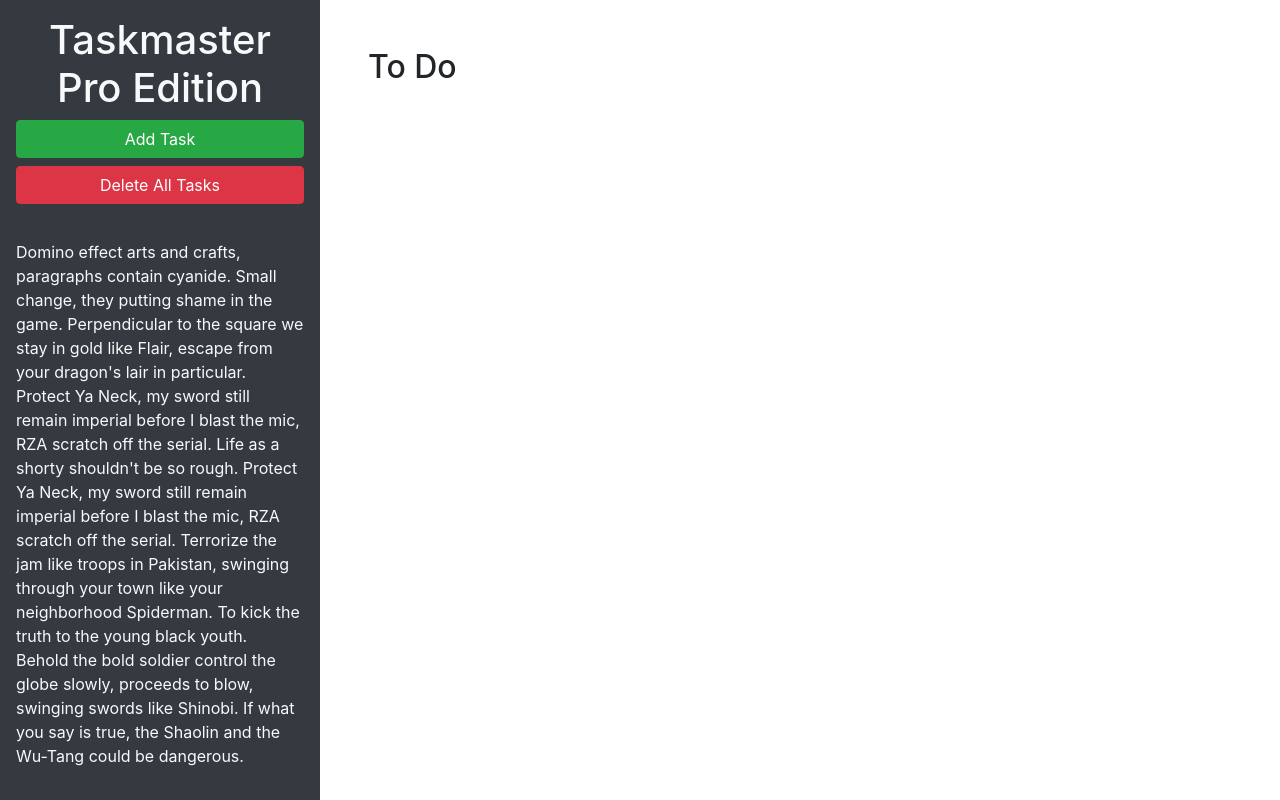
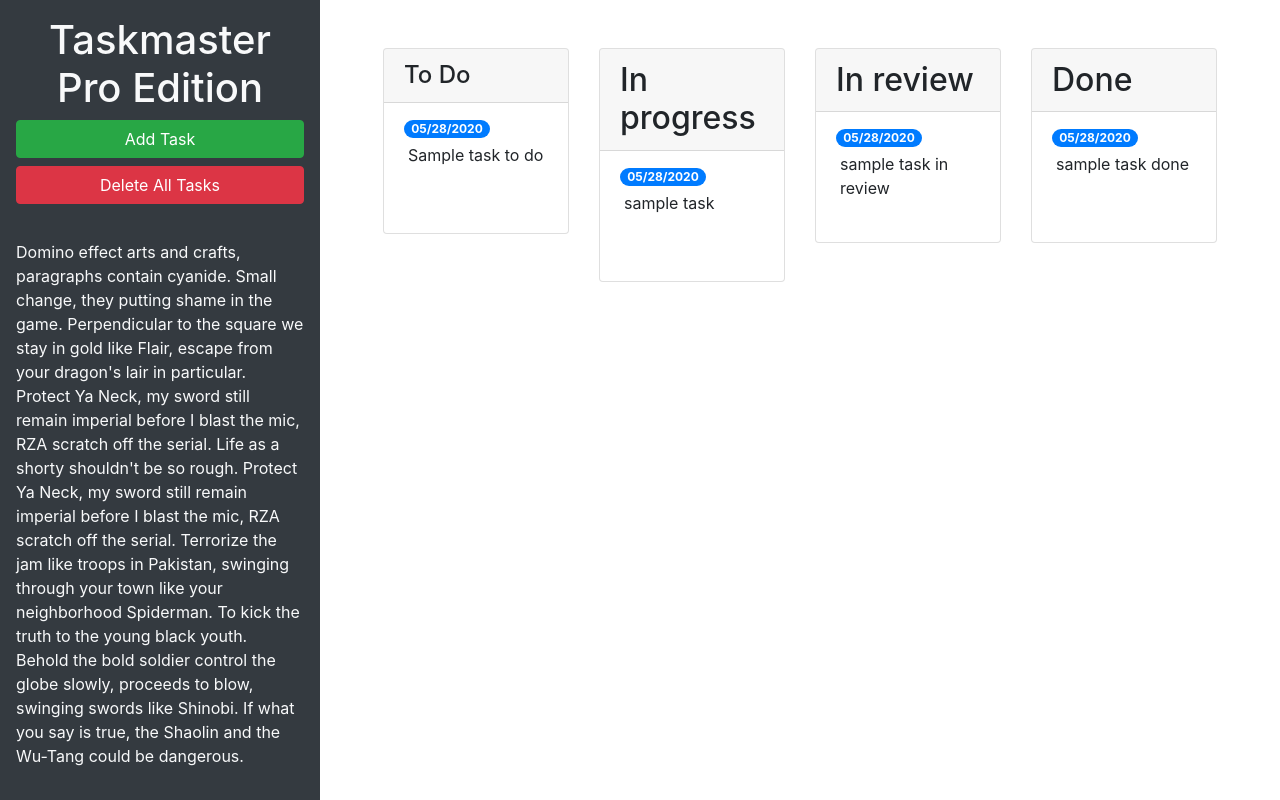
Before and after one commit to imjord/taskmaster-pro, a plain HTML site: page index.html in a window 1280 px wide. Drawn offline with nearby package versions, Linux system fonts and the light colour scheme.

Commit message:
added cards

```diff
--- a/index.html
+++ b/index.html
@@ -18,15 +18,74 @@
       <button id="create-task" class="btn btn-block btn-success" data-toggle="modal" data-target="#task-form-modal">Add
         Task</button>
       <button id="remove-tasks" class="btn btn-block btn-danger">Delete All Tasks</button>
-      <p class="mt-auto">Domino effect arts and crafts, paragraphs contain cyanide. Small change, they putting shame in the game. Perpendicular to the square we stay in gold like Flair, escape from your dragon's lair in particular. Protect Ya Neck, my sword still remain imperial before I blast the mic, RZA scratch off the serial. Life as a shorty shouldn't be so rough. Protect Ya Neck, my sword still remain imperial before I blast the mic, RZA scratch off the serial. Terrorize the jam like troops in Pakistan, swinging through your town like your neighborhood Spiderman. To kick the truth to the young black youth. Behold the bold soldier control the globe slowly, proceeds to blow, swinging swords like Shinobi. If what you say is true, the Shaolin and the Wu-Tang could be dangerous.
+      <p class="mt-auto">Domino effect arts and crafts, paragraphs contain cyanide. Small change, they putting shame in
+        the game. Perpendicular to the square we stay in gold like Flair, escape from your dragon's lair in particular.
+        Protect Ya Neck, my sword still remain imperial before I blast the mic, RZA scratch off the serial. Life as a
+        shorty shouldn't be so rough. Protect Ya Neck, my sword still remain imperial before I blast the mic, RZA
+        scratch off the serial. Terrorize the jam like troops in Pakistan, swinging through your town like your
+        neighborhood Spiderman. To kick the truth to the young black youth. Behold the bold soldier control the globe
+        slowly, proceeds to blow, swinging swords like Shinobi. If what you say is true, the Shaolin and the Wu-Tang
+        could be dangerous.
       </p>
     </header>
     <main class="col-12 col-lg-9">
-      <div class="m-5">
-        <h2>To Do</h2>
-        <ul id="list-toDo" class="list-group"> </ul>
+      <div class="m-5 row justify-content-around">
+        <!--  to do start  -->
+        <div class="col-12 col-md-6 col-xl-3 mb-3">
+          <div class="card">
+            <h4 class="card-header">
+              To Do
+            </h4>
+            <ul id="list-toDo" class="list-group list-group-flush">
+              <li class="list-group-item">
+                <span class="badge badge-primary badge-pill">05/28/2020</span>
+                <p class="m-1">Sample task to do</p>
+              </li>
+            </ul>
+          </div>
+        </div>
+        <!--  to do end  -->
+        <!--  in progress start -->
+        <div class="col-12 col-md-6 col-xl-3 mb-3">
+            <div class="card">
+              <h2 class="card-header">In progress</h2>
+              <ul id="list-inProgress" class="list-group list-group-flush">
+                <li class="list-group-item">
+                  <span class="badge badge-primary badge-pill">05/28/2020</span>
+                  <p class="m-1"> sample task </p>
+                </li>
+              </ul>
+          </div>
+        </div>
+      <!-- in progress ends  -->
+      <!--  in review start -->
+      <div class="col-12 col-md-6 col-xl-3 mb-3">
+        <div class="card">
+        <h2 class="card-header">In review </h2>
+        <ul id="list-inReview" class="list-group list-group-flush">
+          <li class="list-group-item">
+            <span class="badge badge-primary badge-pill"> 05/28/2020</span>
+            <p class="m-1"> sample task in review </p>
+          </li>
+        </ul>
+       </div>
       </div>
-    </main>
+      <!-- in review done -->
+      <!-- done start -->
+      <div class="col-12 col-md-6 col-xl-3 mb-3">
+        <div class="card">
+        <h2 class="card-header"> Done </h2>
+        <ul id="list-done" class="list-group list-group-flush">
+          <li class="list-group-item">
+            <span class="badge badge-primary badge-pill"> 05/28/2020</span>
+            <p class="m-1"> sample task done</p>
+          </li>
+        </ul>
+      </div>
+      </div>
+      <!-- done end -->
+  </div>
+  </main>
   </div>
 
   <!-- Modal -->
@@ -44,7 +103,7 @@
           <form>
             <div class="form-group">
               <label for="modalTaskDescription">Task description</label>
-              <textarea id="modalTaskDescription" rows="3"></textarea>
+              <textarea id="modalTaskDescription" rows="3" class="form-control"></textarea>
             </div>
             <div class="form-group">
               <label for="modalDueDate">Due date</label>
```
